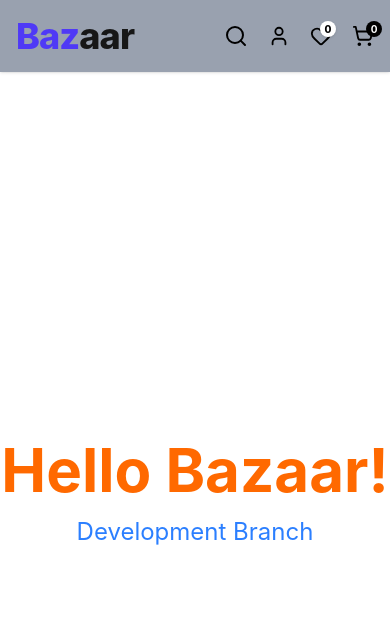
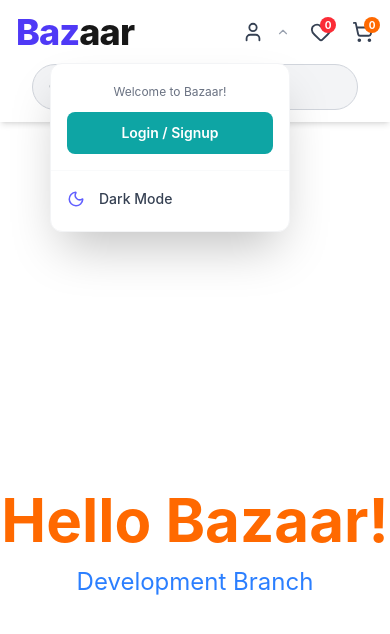
Before and after one commit to hasan8651/bazaar-nextjs, a Next.js app: page / in a window 390 px wide. Both pictures are taken after a click on the button 236 px from the left and 36 px from the top of the page. Shown: the top 634 px of the page. Built offline with nearby package versions, Linux system fonts and the light colour scheme.

Commit message:
[update]: navbar design updated and responsive fix

```diff
--- a/src/app/Components/BazarLogo.jsx
+++ b/src/app/Components/BazarLogo.jsx
@@ -2,7 +2,7 @@
   return (
     <h1 className="
       text-4xl font-extrabold select-none
-      text-neutral-900 dark:text-white
+      text-neutral-900 dark:text-black
       tracking-tight
     ">
       <span className="text-indigo-600">Baz</span>aar
--- a/src/app/Components/Navbar.jsx
+++ b/src/app/Components/Navbar.jsx
@@ -1,53 +1,54 @@
-import React from 'react';
+
 import BazaarLogo from './BazarLogo';
-import { Search, ShoppingCart, Heart, User } from 'lucide-react';
+import { ShoppingCart, Heart, User } from 'lucide-react';
+import SearchBar from './SearchBar';
+import UserMenu from './UserMenu';
 
-const Navbar = () => {
+export default function Navbar() {
   return (
-        <nav className='p-4 md:p-5 flex items-center bg-gray-400 justify-between  text-black sticky top-0 z-50 shadow-sm'>
+    <nav className="sticky top-0 z-50 bg-white shadow-md">
+      <div className="mx-auto max-w-7xl px-4 sm:px-6 lg:px-8">
+
+        {/* Main row */}
+        <div className="flex h-16 items-center justify-between">
+
           {/* Logo */}
-            <div className='flex items-center'>
+          <div className="flex-shrink-0">
             <BazaarLogo />
           </div>
 
-            {/* search bar  */}
-            <div className='hidden md:flex flex-1 mx-10'>
-                <div className='relative w-full max-w-md mx-auto'>
-                    <input
-                        type="text"
-                        placeholder="Search for products..."
-                        className='w-full py-2 px-4 pl-10 rounded-full border-1 focus:outline-none focus:ring-2 focus:ring-black/20'
-                    />
-                    <Search className='absolute left-3 top-2.5 text-gray-500' size={18} />
+          {/* DESKTOP ONLY: Search bar */}
+          <div className="hidden md:flex flex-1 max-w-2xl mx-8">
+            <SearchBar />
+          </div>
+
+          {/* Icons */}
+          <div className="flex items-center gap-5 md:gap-8">
+            <UserMenu></UserMenu>
+
+            <button className="relative flex flex-col items-center text-gray-700 hover:text-black transition">
+              <Heart size={22} />
+              <span className="absolute -top-1 -right-1 bg-red-500 text-white text-[10px] font-bold rounded-full h-4 w-4 flex items-center justify-center">
+                0
+              </span>
+              <span className="text-[10px] font-medium hidden md:block mt-0.5">Wishlist</span>
+            </button>
+
+            <button className="relative flex flex-col items-center text-gray-700 hover:text-black transition">
+              <ShoppingCart size={22} />
+              <span className="absolute -top-1 -right-1.5 bg-orange-500 text-white text-[10px] font-bold rounded-full h-4 w-4 flex items-center justify-center">
+                0
+              </span>
+              <span className="text-[10px] font-medium hidden md:block mt-0.5">Cart</span>
+            </button>
           </div>
         </div>
 
-            {/* icons*/}
-            <div className='flex items-center space-x-5 md:space-x-8'>
-                {/* search icon for mobile */}
-                <button className='md:hidden hover:opacity-70'>
-                    <Search size={24} />
-                </button>
-
-                <div className='flex flex-col items-center cursor-pointer hover:opacity-70'>
-                    <User size={22} />
-                    <span className='text-[10px] font-bold hidden md:block'>Account</span>
-                </div>
-
-                <div className='relative flex flex-col items-center cursor-pointer hover:opacity-70'>
-                    <Heart size={22} />
-                    <span className='absolute -top-1 -right-1 bg-white text-black text-[10px] font-extrabold rounded-full h-4 w-4 flex items-center justify-center shadow-sm'>0</span>
-                    <span className='text-[10px] font-bold hidden md:block'>Wishlist</span>
-                </div>
-
-                <div className='relative flex flex-col items-center cursor-pointer hover:opacity-70'>
-                    <ShoppingCart size={22} />
-                    <span className='absolute -top-1 -right-2 bg-black text-white text-[10px] font-bold rounded-full h-4 w-4 flex items-center justify-center'>0</span>
-                    <span className='text-[10px] font-bold hidden md:block'>Cart</span>
+        {/* MOBILE ONLY */}
+        <div className="md:hidden px-4 pb-3 bg-white">
+          <SearchBar />
         </div>
       </div>
     </nav>
   );
-};
-
-export default Navbar;
+}
--- /dev/null
+++ b/src/app/Components/SearchBar.jsx
@@ -0,0 +1,20 @@
+
+"use client";
+
+import { Search } from 'lucide-react';
+
+export default function SearchBar() {
+  return (
+    <div className="relative w-full">
+      <input
+        type="text"
+        placeholder="Search products..."
+        className="w-full rounded-full bg-gray-100 pl-11 pr-5 py-3 text-sm border border-gray-300 focus:outline-none focus:ring-2 focus:ring-blue-500 hover:border-gray-400 transition-all"
+      />
+      <Search
+        className="absolute left-4 top-1/2 -translate-y-1/2 text-gray-500 pointer-events-none"
+        size={20}
+      />
+    </div>
+  );
+}
--- /dev/null
+++ b/src/app/Components/UserMenu.jsx
@@ -0,0 +1,61 @@
+"use client";
+
+import { useState } from 'react';
+import { User, Moon, Sun, ChevronDown } from 'lucide-react';
+
+export default function UserMenu() {
+  const [isOpen, setIsOpen] = useState(false);
+  const [isDarkMode, setIsDarkMode] = useState(false);
+
+  return (
+    <div className="relative">
+      {/* User icon */}
+      <button
+        onClick={() => setIsOpen(!isOpen)}
+        className="flex items-center gap-1 group focus:outline-none"
+      >
+        <div className="p-2 rounded-full group-hover:bg-gray-100 transition-all text-gray-700">
+          <User size={22} />
+        </div>
+        <ChevronDown size={14} className={`text-gray-400 transition-transform ${isOpen ? 'rotate-180' : ''}`} />
+      </button>
+
+      {/* Dropdown menu */}
+      {isOpen && (
+        <div className="absolute right-0 mt-3 w-60 bg-white border border-gray-100 shadow-2xl rounded-xl py-3 z-[100]">
+
+          <div className="px-4 py-2 mb-2 text-center">
+             <p className="text-xs text-gray-500 mb-3">Welcome to Bazaar!</p>
+             {/* button */}
+             <button
+               className="btn btn-primary btn-sm w-full"
+               onClick={() => {
+                 setIsOpen(false);
+                 console.log("Login button clicked");
+               }}
+             >
+               Login / Signup
+             </button>
+          </div>
+
+          <hr className="my-2 border-gray-50" />
+
+          {/* theme toggle*/}
+          <button
+            onClick={() => {
+                setIsDarkMode(!isDarkMode);
+                setIsOpen(false);
+            }}
+            className="w-full flex items-center px-4 py-2.5 text-sm text-gray-700 hover:bg-gray-50 transition-colors"
+          >
+            <div className="w-8 flex justify-start">
+              {isDarkMode ? <Sun size={18} className="text-amber-500" /> : <Moon size={18} className="text-indigo-500" />}
+            </div>
+            <span className="font-medium">{isDarkMode ? 'Light Mode' : 'Dark Mode'}</span>
+          </button>
+
+        </div>
+      )}
+    </div>
+  );
+}
```
Lines whose indentation alone changed are shown as unchanged.
